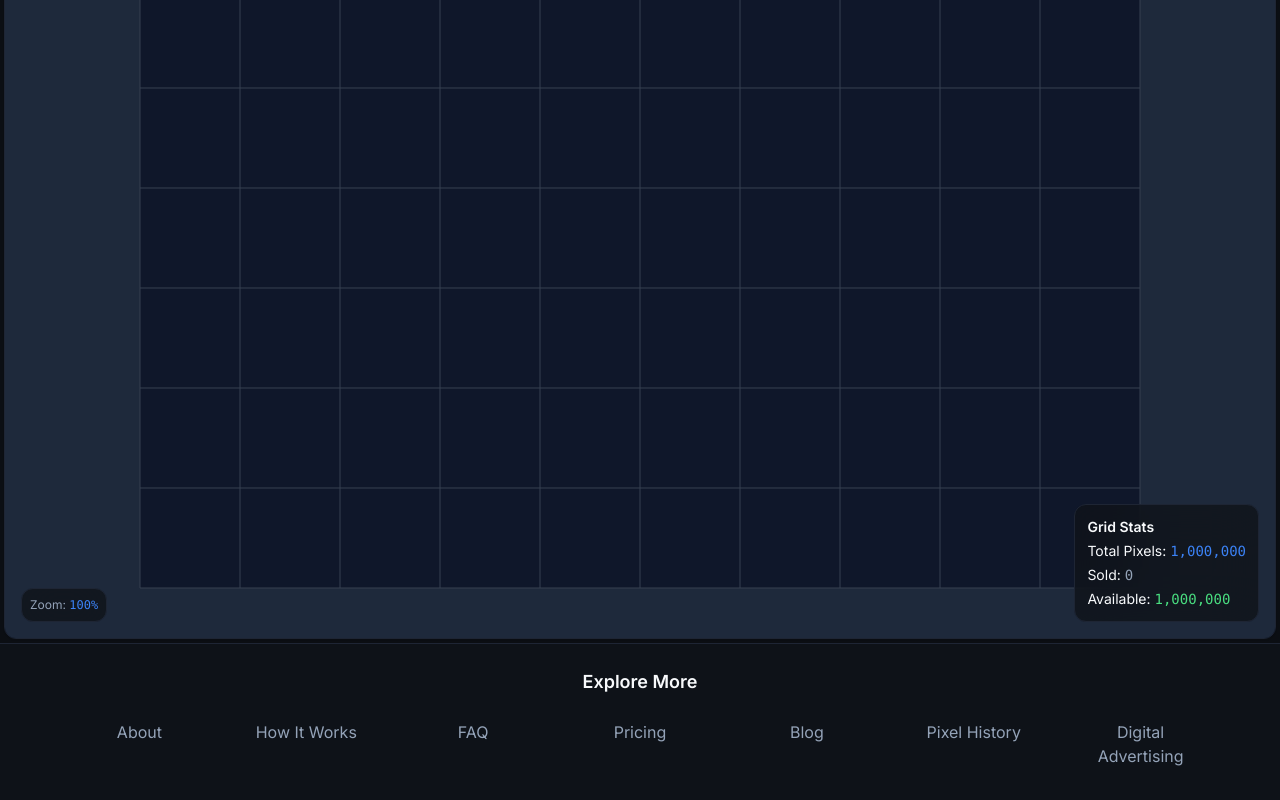
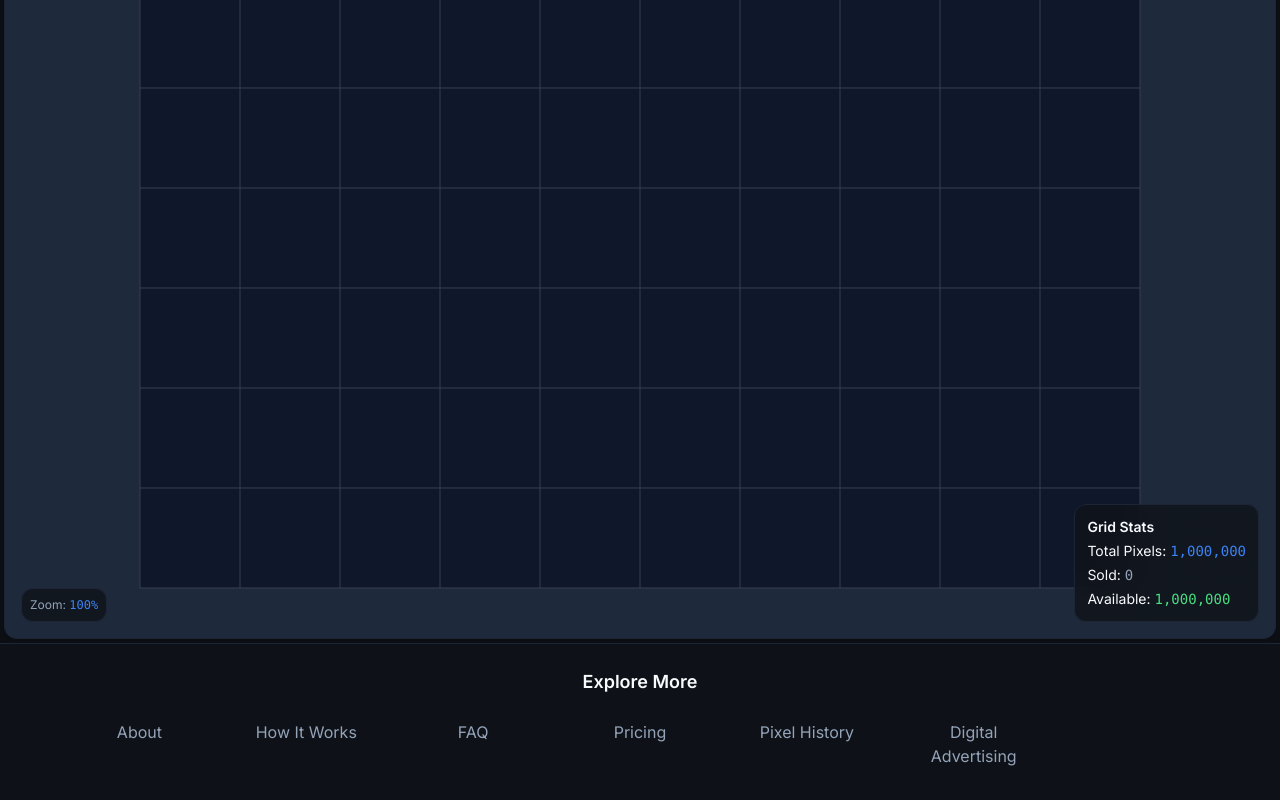
Before and after one commit to Shiki07/MillionDollarHomepage2025, a React (Vite) app: page / in a window 1280 px wide. Shown: the part 888-1688 px from the top of the page. Built offline with nearby package versions, Linux system fonts and the light colour scheme; no server answers.

Commit message:
Remove blog link from footer

```diff
--- a/src/pages/Index.tsx
+++ b/src/pages/Index.tsx
@@ -104,9 +104,6 @@ const Index = () => {
             <Link to="/pricing" className="text-muted-foreground hover:text-foreground transition-colors text-center py-2 px-3 rounded-md hover:bg-muted/50">
               Pricing
             </Link>
-            <Link to="/blog" className="text-muted-foreground hover:text-foreground transition-colors text-center py-2 px-3 rounded-md hover:bg-muted/50">
-              Blog
-            </Link>
             <Link to="/pixel-history" className="text-muted-foreground hover:text-foreground transition-colors text-center py-2 px-3 rounded-md hover:bg-muted/50">
               Pixel History
             </Link>
```
